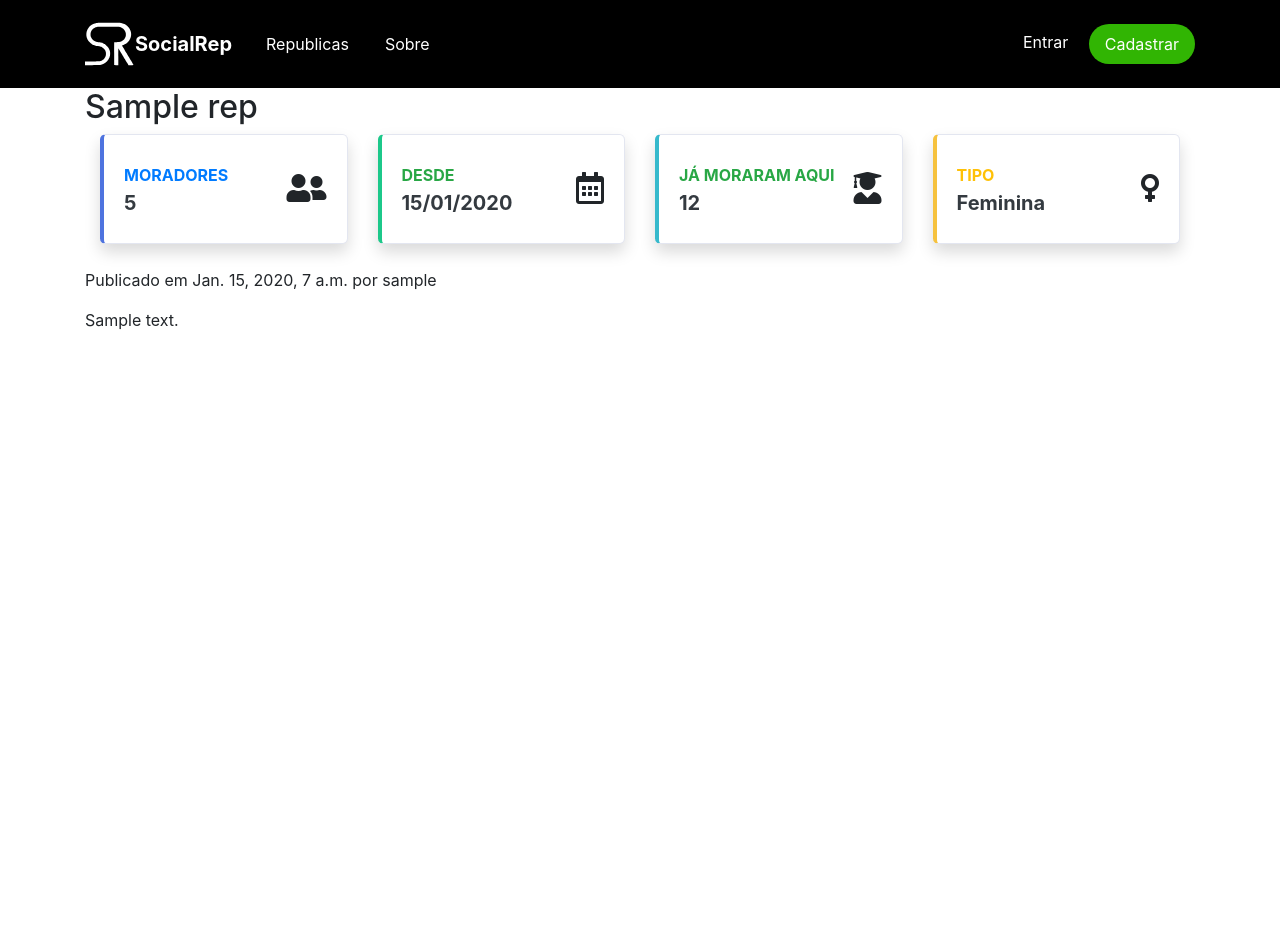
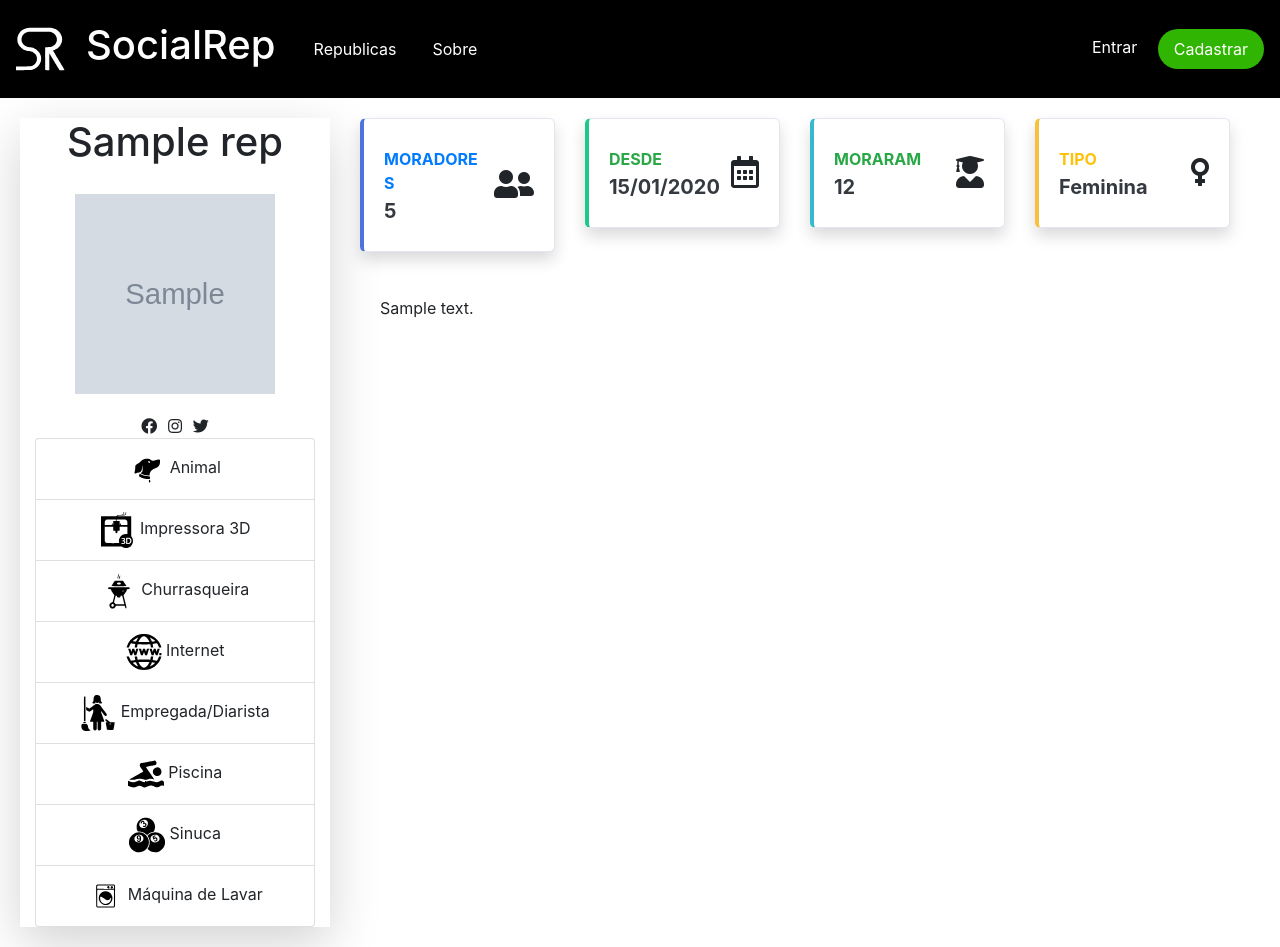
Before and after one commit to raphaelsander/SocialRep, a Django app: a page that uses src/templates/base.html in a window 1280 px wide. Before the commit the page ends 330 px from the top, so only its background shows below. Run offline with Django 3.2, Linux system fonts and the light colour scheme; tables that the repository leaves empty hold one stand-in row (values such as "Sample post"); grey boxes marked "Sample" are stand-in pictures; parts of the project's set-up code (start-up, migrations or seed data) failed here and were passed over; some libraries are stand-ins or nearby versions.

Commit message:
Improved design

```diff
--- a/src/templates/base.html
+++ b/src/templates/base.html
@@ -16,11 +16,12 @@
 <body>
     <header>
         <nav class="navbar navbar-light navbar-expand-md text-white navigation-clean-button" style="background-color: rgb(0,0,0);">
-            <div class="container">
             <a href="{% url 'pages:home' %}">
                 <img src="{% static 'imgs/logo.svg' %}" width="50" height="50">
             </a>
-                <a class="navbar-brand" href="{% url 'pages:home' %}">SocialRep</a>
+            <a class="navbar-brand" href="{% url 'pages:home' %}" style="margin: 0px 20px">
+                <h1>SocialRep</h1>
+            </a>
             <button data-toggle="collapse" class="navbar-toggler" data-target="#navcol-1" style="color: rgb(255,255,255);background-color: #ffffff;">
                 <span class="sr-only">Toggle navigation</span>
                 <span class="navbar-toggler-icon"></span></button>
@@ -40,13 +41,10 @@
                     {% endif %}
                 </span>
             </div>
-            </div>
         </nav>
     </header>
-    <main class="container">
     {% block content %}
     {% endblock %}
-    </main>
     <script src="{% static 'js/jquery.min.js' %}"></script>
     <script src="{% static 'bootstrap/js/bootstrap.min.js' %}"></script>
     {% block script %}
--- a/src/templates/republics/rep_detail.html
+++ b/src/templates/republics/rep_detail.html
@@ -7,8 +7,89 @@
 {% endblock %}
 
 {% block content %}
-    <h2>{{ rep.name }}</h2>
-    <div class="d-flex flex-column" id="content-wrapper">
+    <div class="row" style="margin: 20px;20px;">
+        <div class="col-3 shadow-lg">
+            <div class="row">
+                <div class="col text-center">
+                    <h1 class="text-center">{{ rep.name }}</h1>
+                </div>
+            </div>
+            <div class="row" style="margin: 20px;">
+                <div class="col text-center" style="padding: 0px;">
+                    <picture><img width="200px" height="200px" src="/media/{{ rep.img }}" /></picture>
+                </div>
+            </div>
+            <div class="row">
+                <div class="col">
+                    <div class="row text-center justify-content-center">
+                        <div class="col-1" style="padding: 0px;"><i class="fab fa-facebook"></i></div>
+                        <div class="col-1" style="padding: 0px;"><i class="fab fa-instagram"></i></div>
+                        <div class="col-1" style="padding: 0px;"><i class="fab fa-twitter"></i></div>
+                    </div>
+                    <div class="row">
+                        <div class="col">
+                            <ul class="list-group text-center">
+                                {% if rep.has_animal %}
+                                <li class="list-group-item">
+                                    <img height="36" src="/static/imgs/animal.svg" width="36">
+                                    <span>Animal</span>
+                                </li>
+                                {% endif %}
+                                {% if rep.has_3d_printer %}
+                                <li class="list-group-item">
+                                    <img height="36" src="/static/imgs/3d_printer.svg" width="36">
+                                    <span>Impressora 3D</span>
+                                </li>
+                                {% endif %}
+                                {% if rep.has_garage %}
+                                <li class="list-group-item">
+                                    <img height="36" src="/static/imgs/garage.svg" width="36">
+                                    <span>Garagem</span>
+                                </li>
+                                {% endif %}
+                                {% if rep.has_grill %}
+                                <li class="list-group-item">
+                                    <img height="36" src="/static/imgs/grill.svg" width="36">
+                                    <span>Churrasqueira</span>
+                                </li>
+                                {% endif %}
+                                {% if rep.has_internet %}
+                                <li class="list-group-item">
+                                    <img height="36" src="/static/imgs/internet.svg" width="36">
+                                    <span>Internet</span>
+                                </li>
+                                {% endif %}
+                                {% if rep.has_maid %}
+                                <li class="list-group-item">
+                                    <img height="36" src="/static/imgs/maid.svg" width="36">
+                                    <span>Empregada/Diarista</span>
+                                </li>
+                                {% endif %}
+                                {% if rep.has_pool %}
+                                <li class="list-group-item">
+                                    <img height="36" src="/static/imgs/pool.svg" width="36">
+                                    <span>Piscina</span>
+                                </li>
+                                {% endif %}
+                                {% if rep.has_snooker %}
+                                <li class="list-group-item">
+                                    <img height="36" src="/static/imgs/snooker.svg" width="36">
+                                    <span>Sinuca</span>
+                                </li>
+                                {% endif %}
+                                {% if rep.has_washing_machine %}
+                                <li class="list-group-item">
+                                    <img height="36" src="/static/imgs/washing_machine.svg" width="36">
+                                    <span>Máquina de Lavar</span>
+                                </li>
+                                {% endif %}
+                            </ul>
+                        </div>
+                    </div>
+                </div>
+            </div>
+        </div>
+        <div class="d-flex flex-column col-md-9" id="content-wrapper">
             <div id="content">
                 <div class="container-fluid">
                     <div class="row">
@@ -43,7 +124,7 @@
                                 <div class="card-body">
                                     <div class="row align-items-center no-gutters">
                                         <div class="col mr-2">
-                                        <div class="text-uppercase text-success font-weight-bold text-xs mb-1"><span>Já moraram aqui</span></div>
+                                            <div class="text-uppercase text-success font-weight-bold text-xs mb-1"><span>Moraram</span></div>
                                             <div class="text-dark font-weight-bold h5 mb-0"><span>12</span></div>
                                         </div>
                                         <div class="col-auto"><i class="fas fa-user-graduate fa-2x text-gray-300"></i></div>
@@ -87,11 +168,11 @@
                             </div>
                         </div>
                     </div>
+                    <div class="row" style="margin: 20px 20px">
+                        {{ rep.body|linebreaks }}
                     </div>
                 </div>
             </div>
-    <p class="date">
-        Publicado em {{ rep.created }} por {{ rep.author }}
-    </p>
-    {{ rep.body|linebreaks }}
+        </div>
+    </div>
 {% endblock %}
```
Lines whose indentation alone changed are shown as unchanged.
